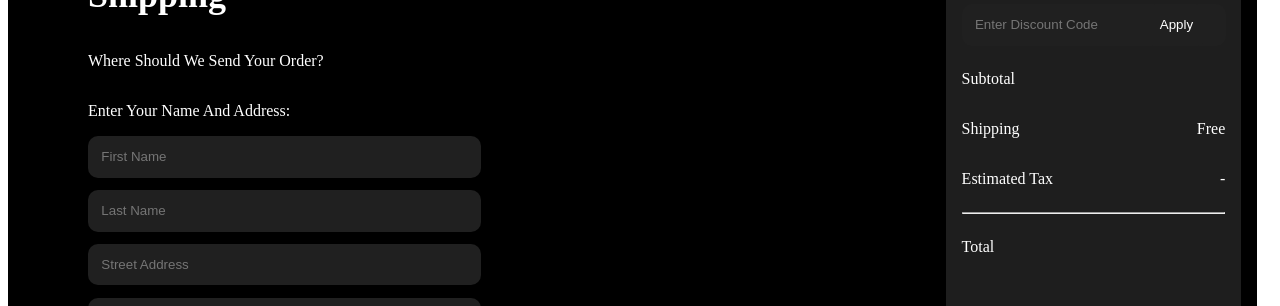
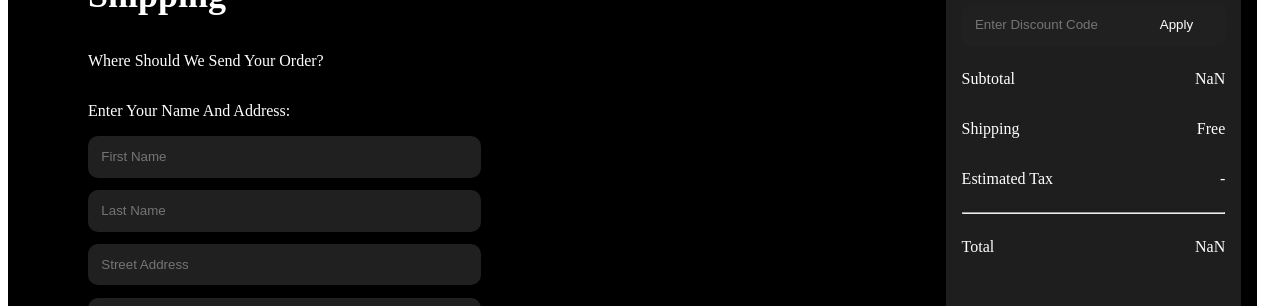
Before and after one commit to Tomivan/cyberstick, a React (Create React App) app: page /shipping in a window 1280 px wide. Shown: the part 158-464 px from the top of the page. Built offline with nearby package versions, Linux system fonts and the light colour scheme; a web font is replaced by a local one.

Commit message:
fixed issue

```diff
--- a/src/components/review/review.jsx
+++ b/src/components/review/review.jsx
@@ -6,7 +6,7 @@ import { useState} from "react";
 import { PriceContext } from "../../context/priceContext";
 
 const Review = () => {
-    const {setPrice} =useContext(PriceContext)
+    const {price, setPrice} =useContext(PriceContext)
     const [cartItem, setCartItem] = useState({
         quantity:1,
         price:39000,
@@ -14,13 +14,12 @@ const Review = () => {
     })
     const increaseQuantity = ()=>{
         setCartItem({...cartItem, quantity:cartItem.quantity + 1, price:cartItem.basePrice * (cartItem.quantity + 1)})
-
-        setPrice(cartItem.price)
+        setPrice({...price,price:cartItem.basePrice,quantity:cartItem.quantity + 1})
     }
     const decreaseQuantity = ()=>{
         if(cartItem.quantity > 1){
         setCartItem({...cartItem, quantity:cartItem.quantity - 1, price: cartItem.basePrice * (cartItem.quantity - 1)})}
-        setPrice(cartItem.price)
+        setPrice({...price,price:cartItem.basePrice,quantity:cartItem.quantity - 1})
 
     }
 
--- a/src/components/shipping/shipping.jsx
+++ b/src/components/shipping/shipping.jsx
@@ -7,7 +7,7 @@ import "./shipping.css";
 
 const Shipping = () => {
     const {handleSubmit, register, reset } = useForm([]);
-    const {price} = useContext(PriceContext)
+    const {price,quantity} = useContext(PriceContext)
     console.log(price)
     function shippingDetails(data) {
         const msg = `First Name: ${data.firstName}<br />
@@ -60,7 +60,7 @@ const Shipping = () => {
                 </div>
                 <div className="subtotal">
                     <p>Subtotal</p>
-                    <p>{price}</p>
+                    <p>{price * quantity}</p>
                 </div>
                 <div className="shipping">
                     <p>Shipping</p>
@@ -73,7 +73,7 @@ const Shipping = () => {
                 <hr />
                 <div className="total">
                     <p>Total</p>
-                    <p>{price}</p>
+                    <p>{price *quantity}</p>
                 </div>
             </div>
         </div>
```
